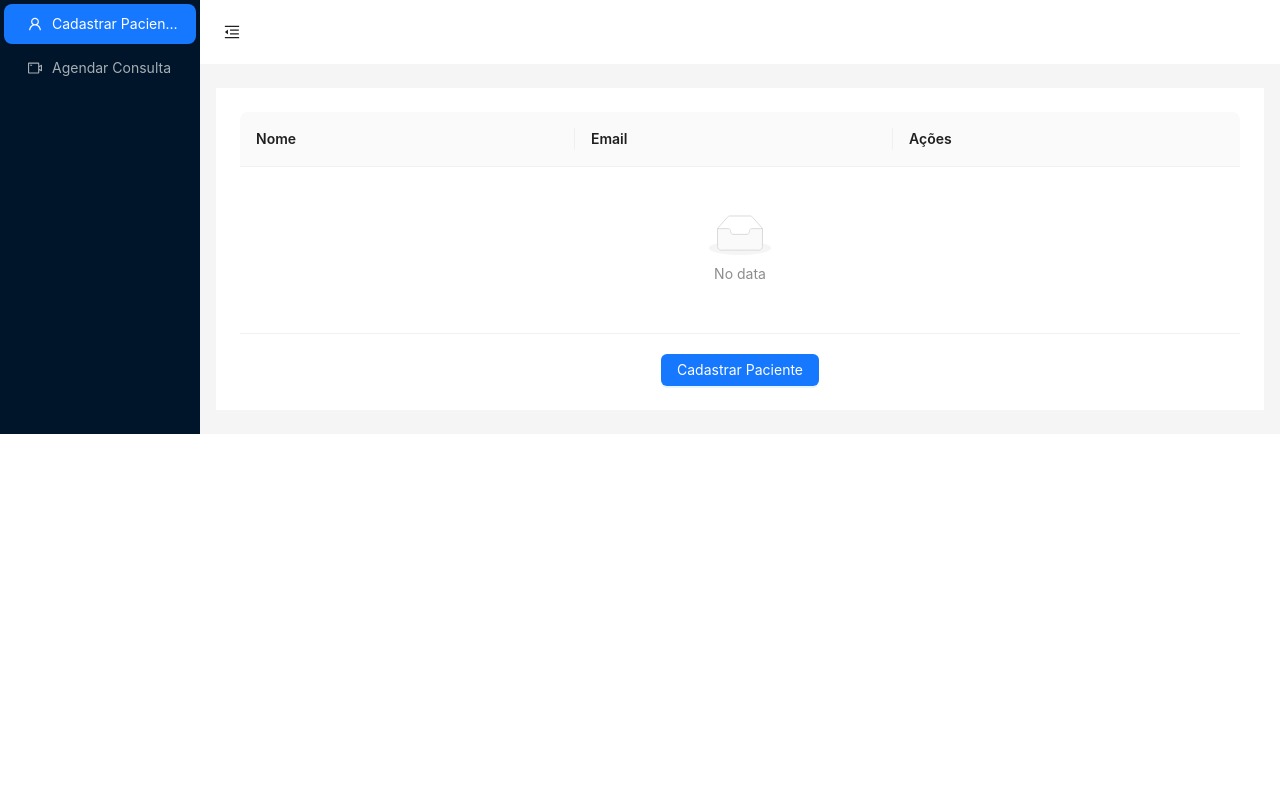
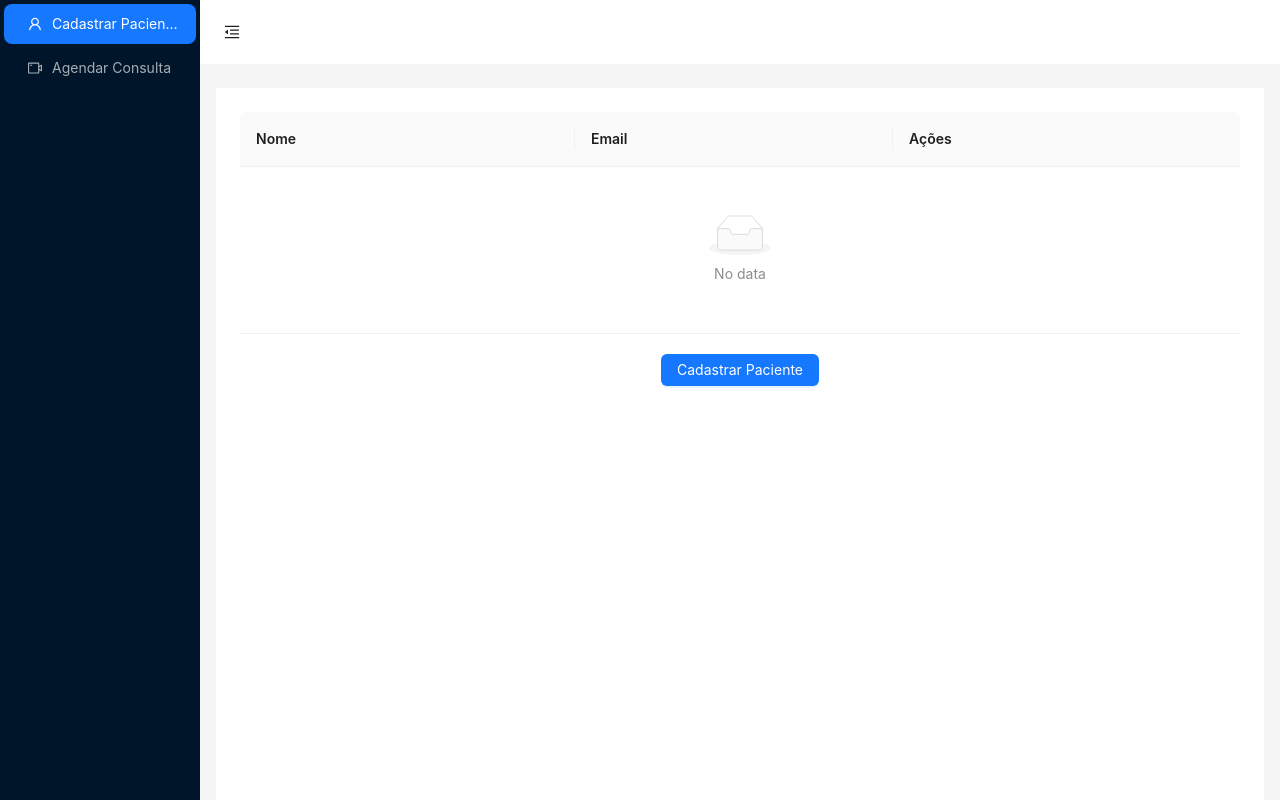
Before and after one commit to brunobmello25/projeto-de-software-front, a React (Vite) app: page /secretaria/CRUD in a window 1280 px wide. Built offline with nearby package versions, Linux system fonts and the light colour scheme.

Commit message:
Fixing size page

```diff
--- a/src/pages/secretary/crudPacientes/index.tsx
+++ b/src/pages/secretary/crudPacientes/index.tsx
@@ -78,7 +78,7 @@ const Secretary = () => {
   } = theme.useToken();
 
   return (
-    <Layout>
+    <Layout style={{ minHeight: '100vh', overflow: 'hidden' }}>
       <Sider trigger={null} collapsible collapsed={collapsed}>
         <div  />
         <Menu
@@ -116,7 +116,7 @@ const Secretary = () => {
           style={{
             margin: '24px 16px',
             padding: 24,
-            minHeight: 280,
+            minHeight: '100%',
             background: colorBgContainer,
           }}
         >
```
